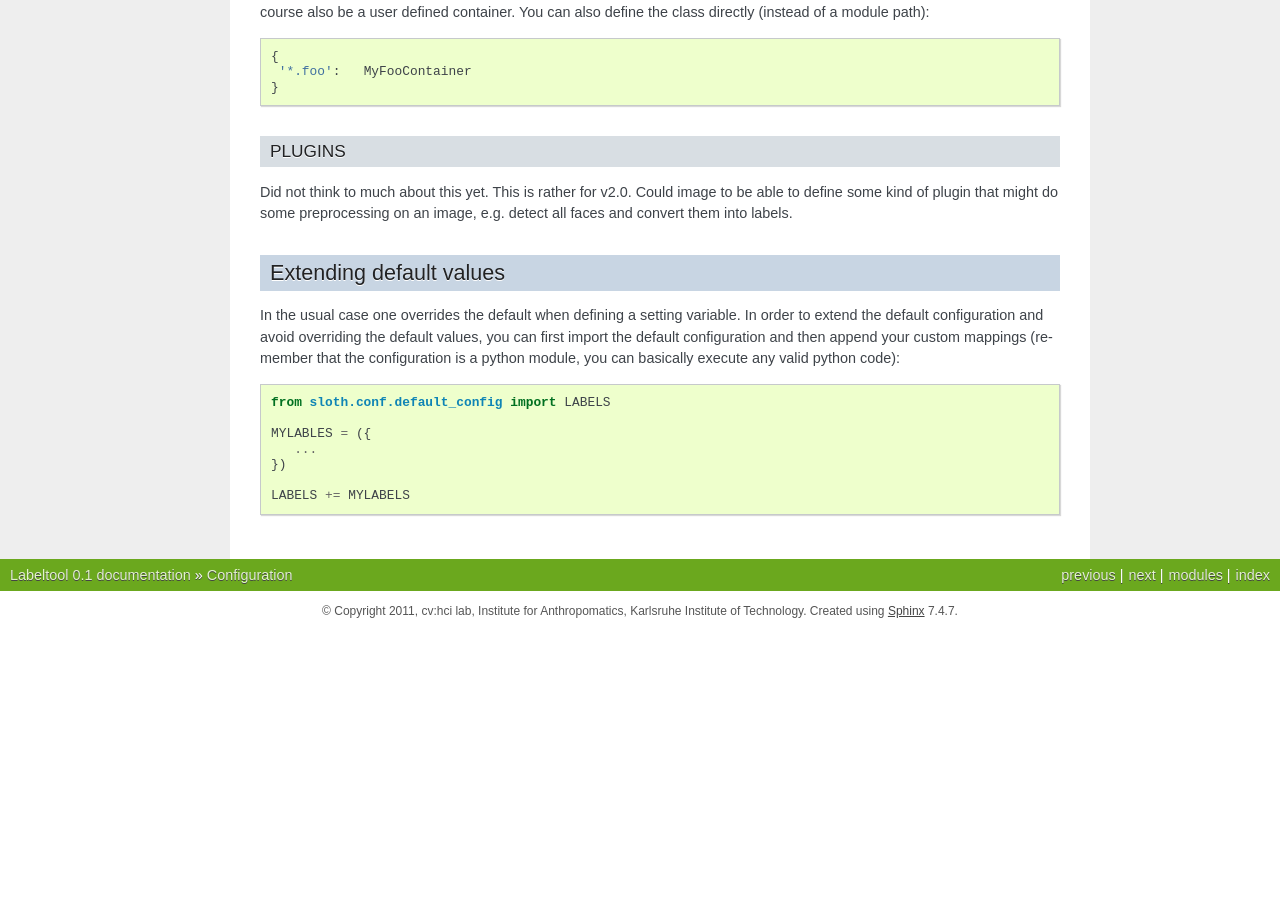
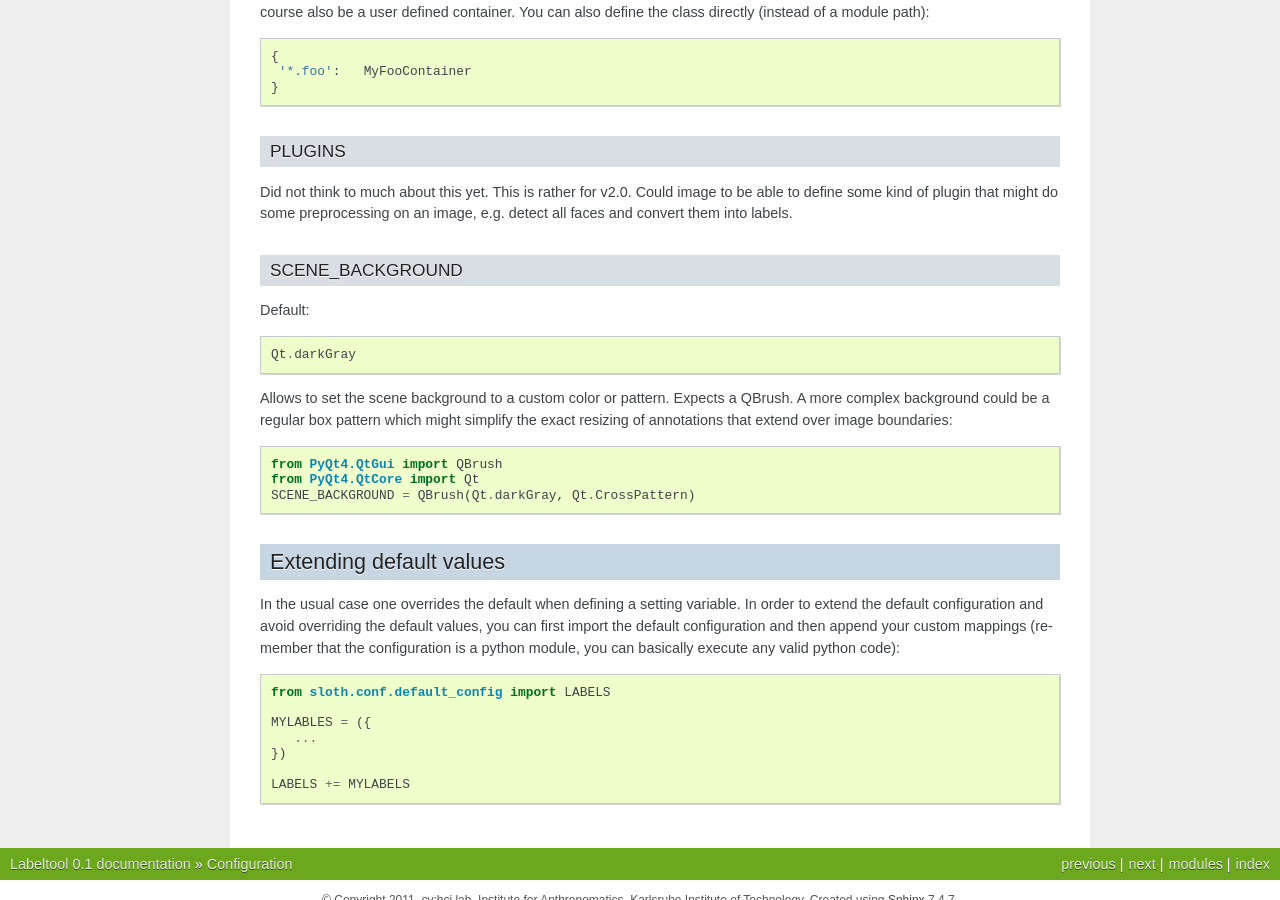
Before and after one commit to cvhciKIT/sloth, a Sphinx documentation site: the page built from doc/configuration.rst, in a window 1280 px wide and 900 px high, scrolled down 1972 px. Built offline with Sphinx 7.4.7, drawn with Linux system fonts in a browser that asks for light colours; before the commit the page ends 2603 px from its top, so only the background shows below that.

Commit message:
add option to set the scene background via config option

```diff
--- a/doc/configuration.rst
+++ b/doc/configuration.rst
@@ -135,6 +135,23 @@ PLUGINS
 Did not think to much about this yet.  This is rather for v2.0.  Could image to be able to define some kind of
 plugin that might do some preprocessing on an image, e.g. detect all faces and convert them into labels.
 
+.. _SCENE_BACKGROUND:
+
+SCENE_BACKGROUND
+----------------
+
+Default::
+
+    Qt.darkGray
+
+Allows to set the scene background to a custom color or pattern.  Expects a QBrush.  A more
+complex background could be a regular box pattern which might simplify the exact resizing of
+annotations that extend over image boundaries::
+
+    from PyQt4.QtGui import QBrush
+    from PyQt4.QtCore import Qt
+    SCENE_BACKGROUND = QBrush(Qt.darkGray, Qt.CrossPattern)
+
 
 Extending default values
 ========================
```
Also changed, not shown: 1 other file.
